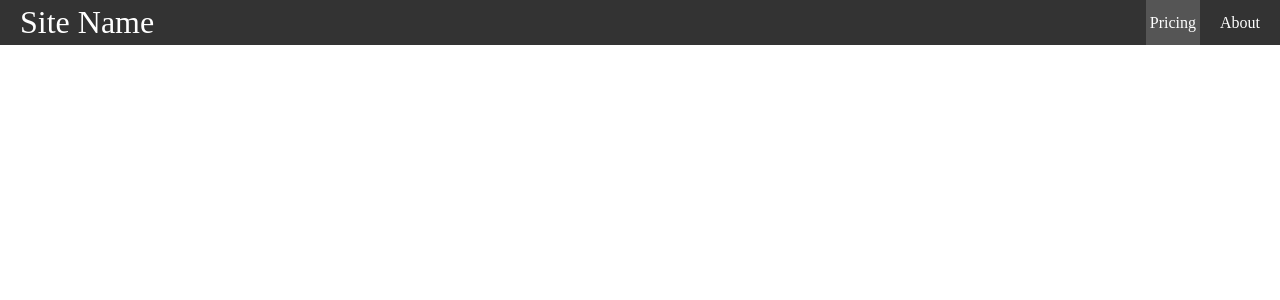
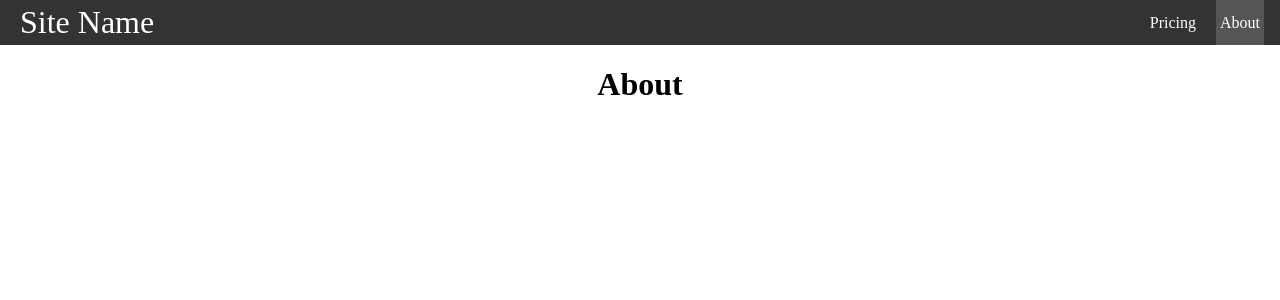
Before and after one commit to Gazwai/react-navbar-routing, a React (Create React App) app: page /about in a window 1280 px wide. Shown: the top 300 px of the page. Built offline with nearby package versions, Linux system fonts and the light colour scheme.

Commit message:
add react-router-dom and made the Links better

```diff
--- a/package.json
+++ b/package.json
@@ -8,6 +8,7 @@
     "@testing-library/user-event": "^13.5.0",
     "react": "^18.1.0",
     "react-dom": "^18.1.0",
+    "react-router-dom": "^6.3.0",
     "react-scripts": "5.0.1",
     "web-vitals": "^2.1.4"
   },
--- a/src/App.js
+++ b/src/App.js
@@ -1,8 +1,22 @@
 import Navbar from "./Navbar"
+import Pricing from "./pages/Pricing"
+import About from "./pages/About"
+import Home from "./pages/Home"
+import {Route, Routes} from "react-router-dom"
 
 function App() {
-  return ( <Navbar/>
-  );
+  return(
+    <>
+      <Navbar/>
+      <div className="container">
+      <Routes>
+        <Route path="/" element={<Home/>} />
+        <Route path="pricing" element={<Pricing/>} />
+        <Route path="about" element={<About/>} />
+      </Routes>
+      </div>
+    </>
+  )
 }
 
 export default App;
--- a/src/Navbar.js
+++ b/src/Navbar.js
@@ -1,17 +1,25 @@
+import { Link, useMatch, useResolvedPath } from "react-router-dom"
+
 export default function Navbar() {
   return (
     <nav className="nav">
-      <a href="/" className="site-title">
+      <Link to="/" className="site-title">
       Site Name
-      </a>
+      </Link>
       <ul>
-        <li className="active">
-          <a href="/pricing">Pricing</a>
-        </li>
-        <li>
-          <a href="/about">About</a>
-        </li>
+        <CustomLink to="/pricing">Pricing</CustomLink>
+        <CustomLink to="/about">About</CustomLink>
       </ul>
     </nav>
   )
 }
+
+function CustomLink({ to, children, ...props }) {
+  const resolvedPath = useResolvedPath(to)
+  const isActive = useMatch({ path: resolvedPath.pathname, end: true })
+  return (
+    <li className={isActive ? "active" : ""}>
+      <Link to={to}>{children}</Link>
+    </li>
+  )
+}
--- a/src/index.js
+++ b/src/index.js
@@ -3,11 +3,14 @@ import ReactDOM from 'react-dom/client';
 import './styles.css';
 import App from './App';
 import reportWebVitals from './reportWebVitals';
+import { BrowserRouter } from "react-router-dom"
 
 const root = ReactDOM.createRoot(document.getElementById('root'));
 root.render(
   <React.StrictMode>
-    <App />
+    <BrowserRouter>
+      <App />
+    </BrowserRouter>
   </React.StrictMode>
 );
 
--- /dev/null
+++ b/src/pages/About.js
@@ -0,0 +1,3 @@
+export default function About() {
+  return <h1>About</h1>
+}
--- a/src/styles.css
+++ b/src/styles.css
@@ -4,6 +4,11 @@
 
 body {
   margin: 0;
+}
+
+.container {
+  margin: 1rem;
+  text-align: center;
 }
 
 .nav {
```
Also changed, not shown: pages/About.js (deleted), src/pages/Home.js (renamed from pages/Home.js), src/pages/Pricing.js (renamed from pages/Pricing.js), 1 other file (tests, documents, lock files or other folders).
